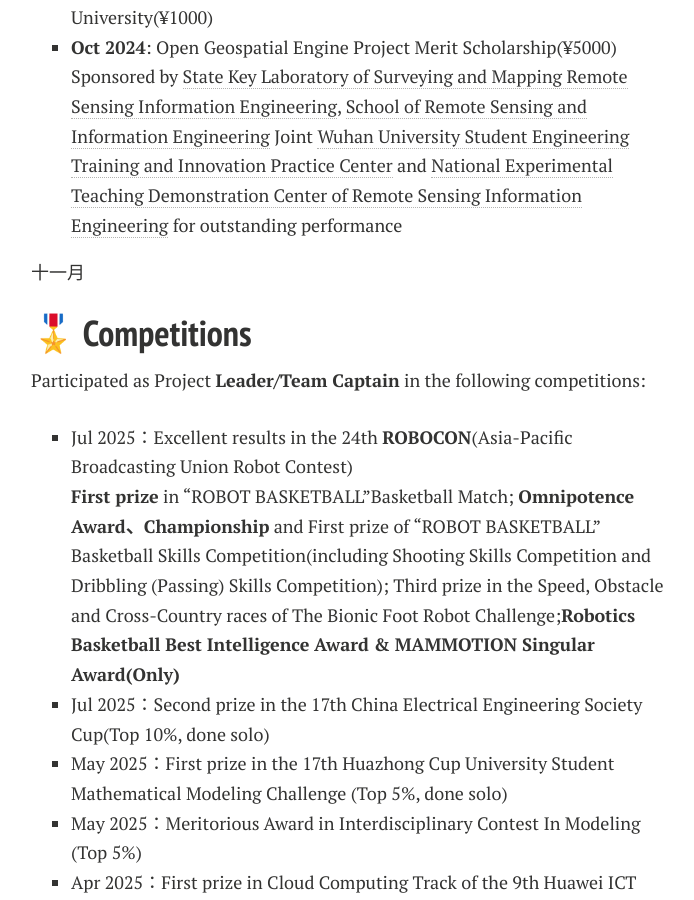
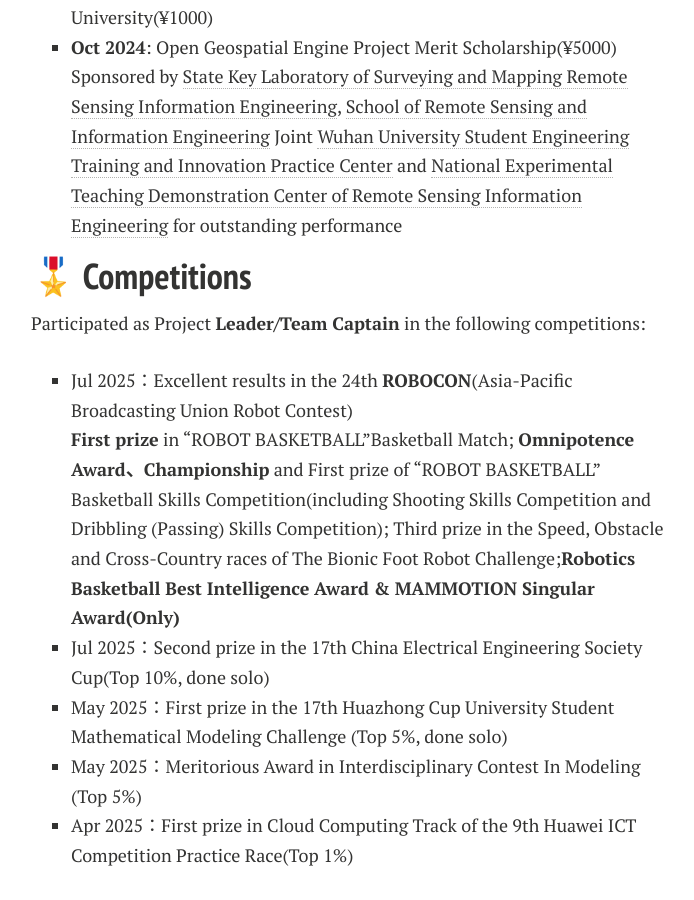
Before and after one commit to PlutoKirito/PlutoKirito.github.io, a Jekyll site: the page built from awards.md, in a window 1280 px wide and 900 px high, scrolled down 545 px. Shown: the whole window, without its empty margins (289-983 px from the left). Built offline with Jekyll 4.4.1, drawn with Linux system fonts in a browser that asks for light colours; nearby versions of some CDN libraries; comment, search, counter and statistics services are not loaded; a style sheet for code colours, icons or effects is not loaded.

```diff
--- a/awards.md
+++ b/awards.md
@@ -10,7 +10,6 @@ title: Awards
 - **Oct 2024**:  Undergraduate Scholarship for Outstanding Students - Wuhan University(¥1000)
 - **Oct 2024**: Open Geospatial Engine Project Merit Scholarship(¥5000)<br>Sponsored by [State Key Laboratory of Surveying and Mapping Remote Sensing Information Engineering](https://liesmars.whu.edu.cn/index.htm), [School of Remote Sensing and Information Engineering](https://rsgis.whu.edu.cn/index.htm) Joint [Wuhan University Student Engineering Training and Innovation Practice Center](https://gc.whu.edu.cn/) and [National Experimental Teaching Demonstration Center of Remote Sensing Information Engineering](https://rsgislab.whu.edu.cn/rsgislab/) for outstanding performance
 
-十一月
 
 ## 🎖️ Competitions
 Participated as Project **Leader/Team Captain** in the following competitions:
```
